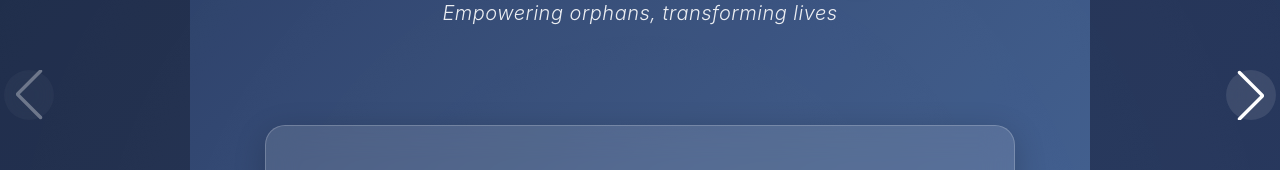
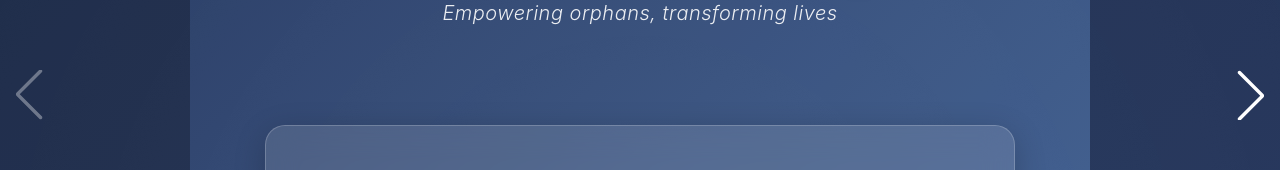
Before and after one commit to saifaldin14/OSPClubFairGame, a React (Vite) app: page / in a window 1280 px wide. Shown: the part 308-478 px from the top of the page. Built offline with nearby package versions, Linux system fonts and the light colour scheme.

Commit message:
Refactor carousel button styles: remove background and backdrop-filter for improved visibility

```diff
--- a/src/carousel.css
+++ b/src/carousel.css
@@ -26,17 +26,14 @@
 .swiper-button-next,
 .swiper-button-prev {
   color: white;
-  background: rgba(255, 255, 255, 0.1);
   width: 50px;
   height: 50px;
   border-radius: 50%;
-  backdrop-filter: blur(10px);
   transition: all 0.3s ease;
 }
 
 .swiper-button-next:hover,
 .swiper-button-prev:hover {
-  background: rgba(255, 255, 255, 0.2);
   transform: scale(1.1);
 }
 
```
